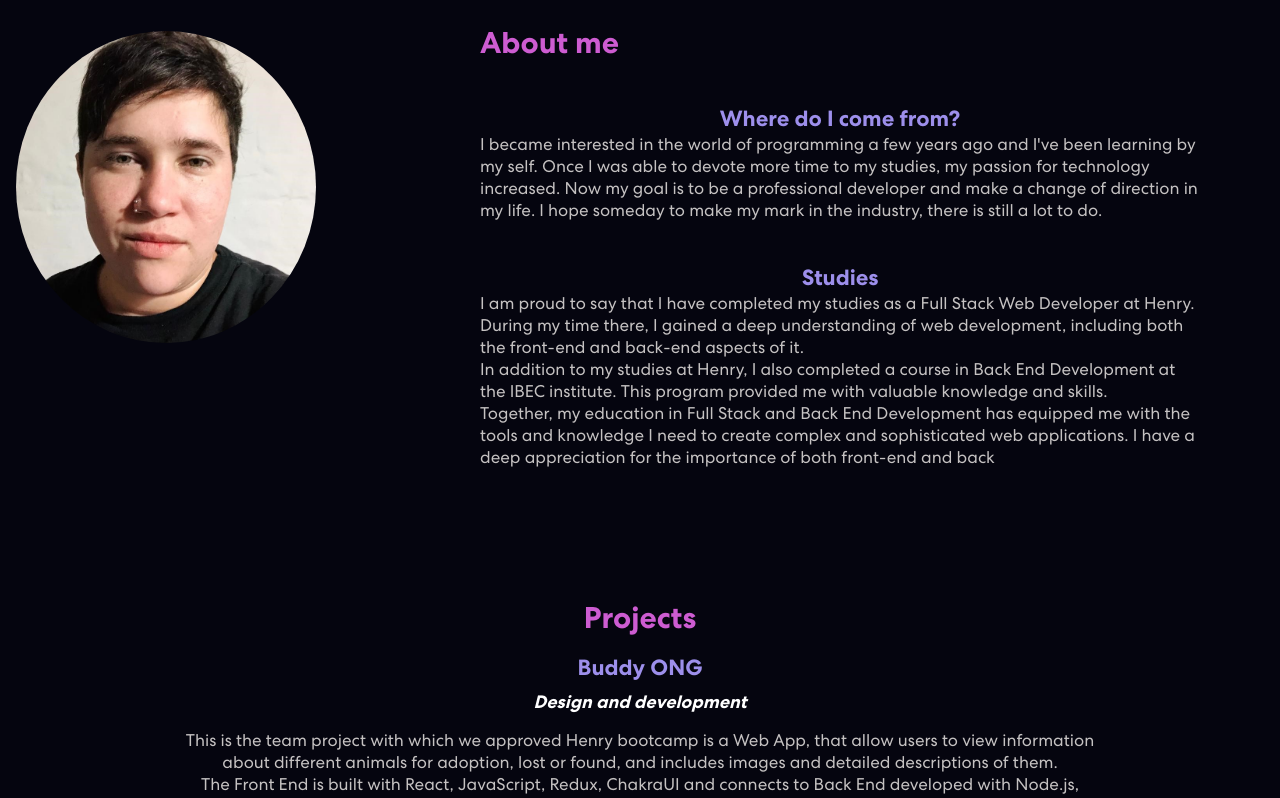
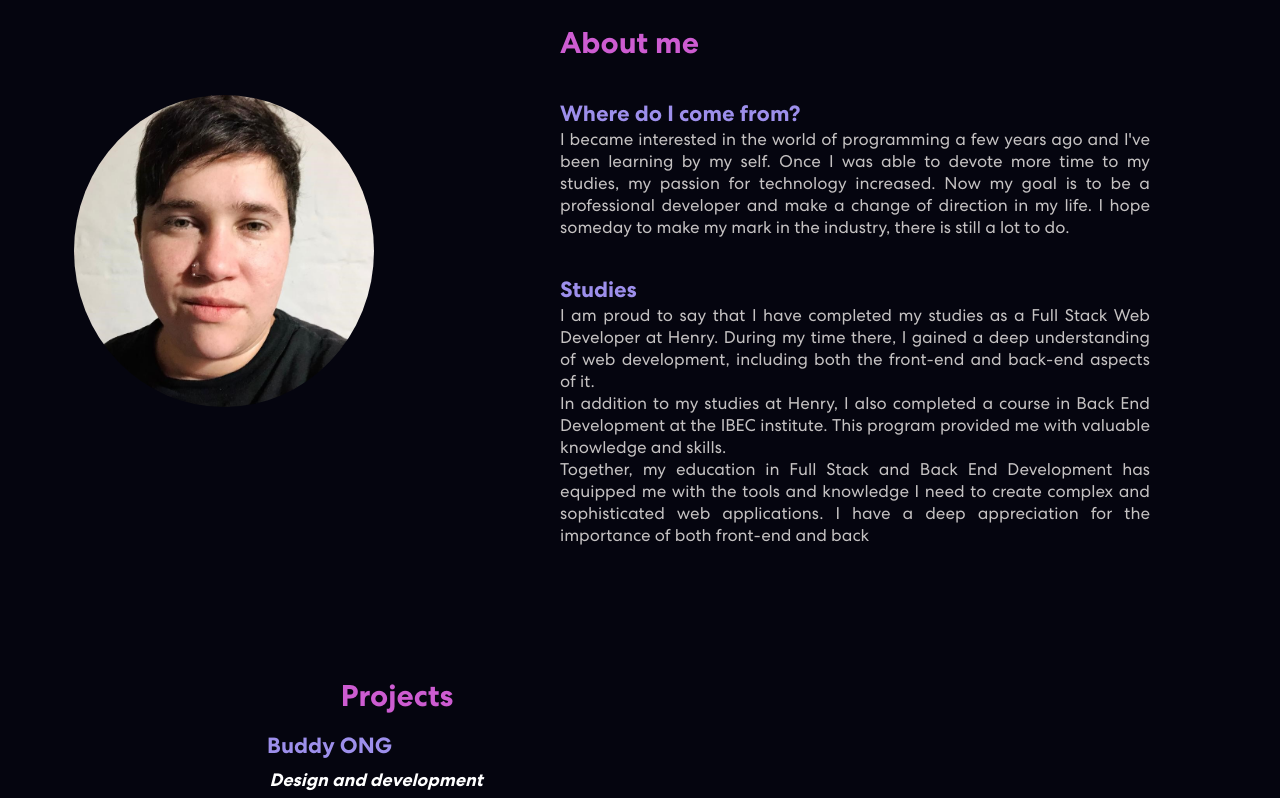
Before and after one commit to lauracolof/portfolio-laura-colo, a React (Create React App) app: page / in a window 1280 px wide. Shown: the part 680-1478 px from the top of the page. Built offline with nearby package versions, Linux system fonts and the light colour scheme.

Commit message:
refarctoring styles

```diff
--- a/src/components/AboutMe/AboutMe.jsx
+++ b/src/components/AboutMe/AboutMe.jsx
@@ -13,14 +13,14 @@ export const AboutMe = () => {
             <Col>
               <div className='aboutme-bx'>
                 <img className='profile' src={photo} alt="lauracolo" width='300rem' />
-                <h2>
+                <h2 className='title'>
                   About me
                 </h2>
                 <br />
-                <h5>Where do I come from?</h5>
+                <h5 className='who'>Where do I come from?</h5>
                 <p>I became interested in the world of programming a few years ago and I've been learning by my self. Once I was able to devote more time to my studies, my passion for technology increased. Now my goal is to be a professional developer and make a change of direction in my life. I hope someday to make my mark in the industry, there is still a lot to do.</p>
                 <br />
-                <h5>Studies</h5>
+                <h5 className='studies'>Studies</h5>
                 <p>I am proud to say that I have completed my studies as a Full Stack Web Developer at Henry. During my time there, I gained a deep understanding of web development, including both the front-end and back-end aspects of it. <br />In addition to my studies at Henry, I also completed a course in Back End Development at the IBEC institute. This program provided me with valuable knowledge and skills. <br />Together, my education in Full Stack and Back End Development has equipped me with the tools and knowledge I need to create complex and sophisticated web applications. I have a deep appreciation for the importance of both front-end and back</p>
               </div>
             </Col>
--- a/src/components/AboutMe/aboutme.css
+++ b/src/components/AboutMe/aboutme.css
@@ -1,15 +1,34 @@
-h2 {
+.title {
   font-size: 30px;
   color:#cd5cd1;
+  position: relative;
+  text-align: start;
+  left: 0;
+
 }
-h5 {
+
+.who {
   color: #9d8feb;
   font-size: 22px;
+  position: relative;
+  left: 0;
+  text-align: start;
+}
+
+.studies {
+  color: #9d8feb;
+  font-size: 22px;
+  position: relative;
+  left: 0;
+  text-align: start;
+
 }
 
 p {
   font-size: 17px;
   color: rgb(197, 194, 194);
+  text-align: justify;
+  margin-right: 50px;
 }
 
 .all {
@@ -18,16 +37,14 @@ p {
   height: 100%;
 }
 .about-me {
-  font-size: 20px;
-  text-align: start;
-  margin: -8rem 5rem 0 30rem;
+  margin: -8rem 5rem 0 35rem;
 }
 
 .profile {
   border-radius: 60%;
   position: relative ;
-  right: 29rem;
-  top: 20rem;
+  right: 41rem;
+  top: 24rem;
 }
 
 
--- a/src/components/NavBar/NavBar.jsx
+++ b/src/components/NavBar/NavBar.jsx
@@ -42,15 +42,15 @@ export const NavBar = () => {
             onClick={() => onUpdateAvtiveLink('home')}>
             Home
           </Nav.Link>
+          <Nav.Link href="about-me"
+            className={activeLink === 'about-me' ? 'active navbar-link' : 'navbar-link'}
+            onClick={() => onUpdateAvtiveLink('about-me')}>
+            About me
+          </Nav.Link>
           <Nav.Link href="projects"
             className={activeLink === 'projects' ? 'active navbar-link' : 'navbar-link'}
             onClick={() => onUpdateAvtiveLink('projects')}>
             Projects
-          </Nav.Link>
-          <Nav.Link href="about-me"
-            className={activeLink === 'about-me' ? 'active navbar-link' : 'navbar-link'}
-            onClick={() => onUpdateAvtiveLink('about-me')}>
-            About me
           </Nav.Link>
         </Nav>
 
--- a/src/components/Projects/projects.css
+++ b/src/components/Projects/projects.css
@@ -7,20 +7,27 @@
 
 h2 {
   position: relative;
+  text-align: start;
+  left: 21.3rem;
   font-size: 30px;
   color: #cd5cd1;
 
 }
 
 h5 {
+
+  position: relative;
+  text-align: start;
+  right: 19.4rem;
   text-align: center;
   color: #9d8feb;
   font-size: 22px;
   margin-top: 1rem;
-
 }
 
 h6 {
+  position: relative;
+  right: 16.5rem;
   font-style: italic;
   font-size: 18px;
   margin-top: .5rem;
@@ -30,15 +37,15 @@ h6 {
 .description {
   font-size: 17px;
   color: rgb(197, 194, 194);
-  text-align: center;
+  text-align: justify;
   position: absolute;
   margin-top: 1rem;
-  left: 160px;
-  right: 160px;
+  left: 322px;
+  right: 275px;
 }
 .carousel {
   position: relative;
-  top: 8rem;
+  top: 10rem;
 }
 .carousel-indicators {
   position: relative;
```
Also changed, not shown: src/components/ProjectCards/ProjectCards.jsx (deleted, +0 -15 lines), src/components/ProjectCards/projectCards.css (deleted).
